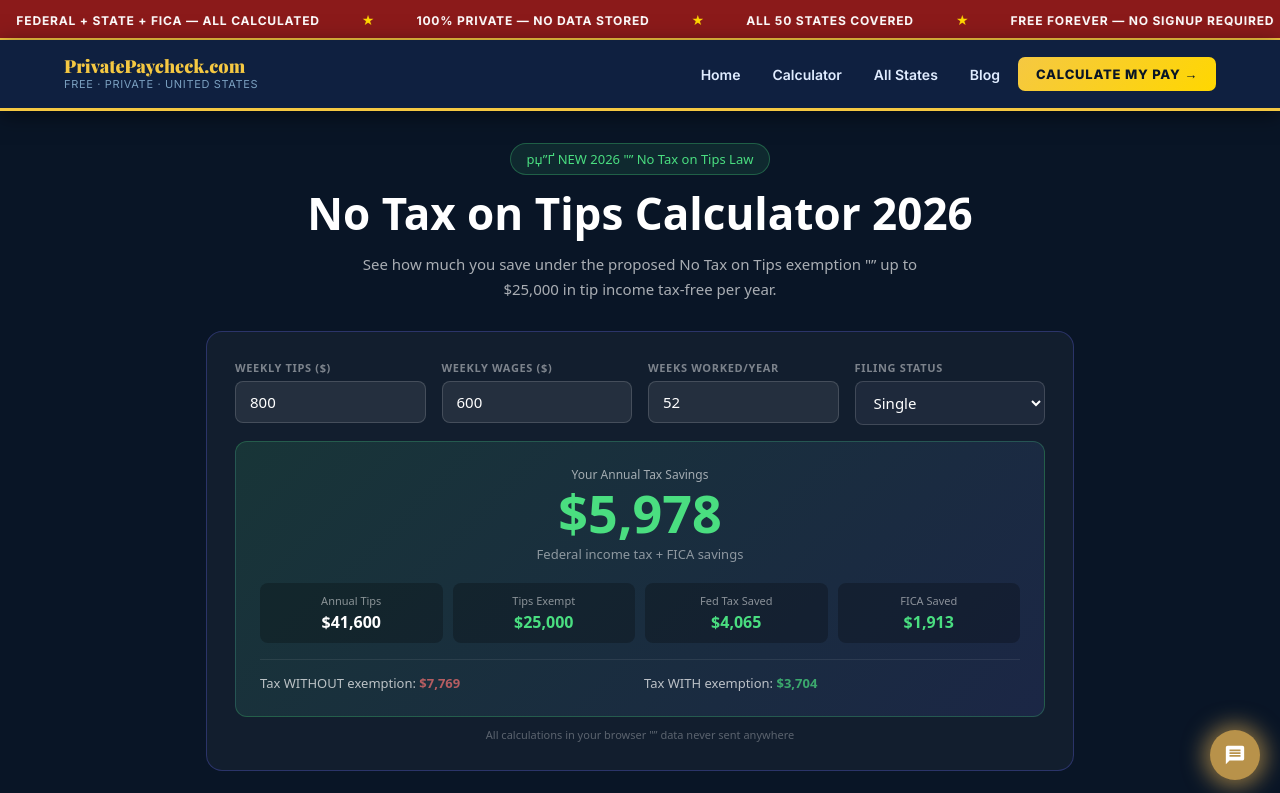
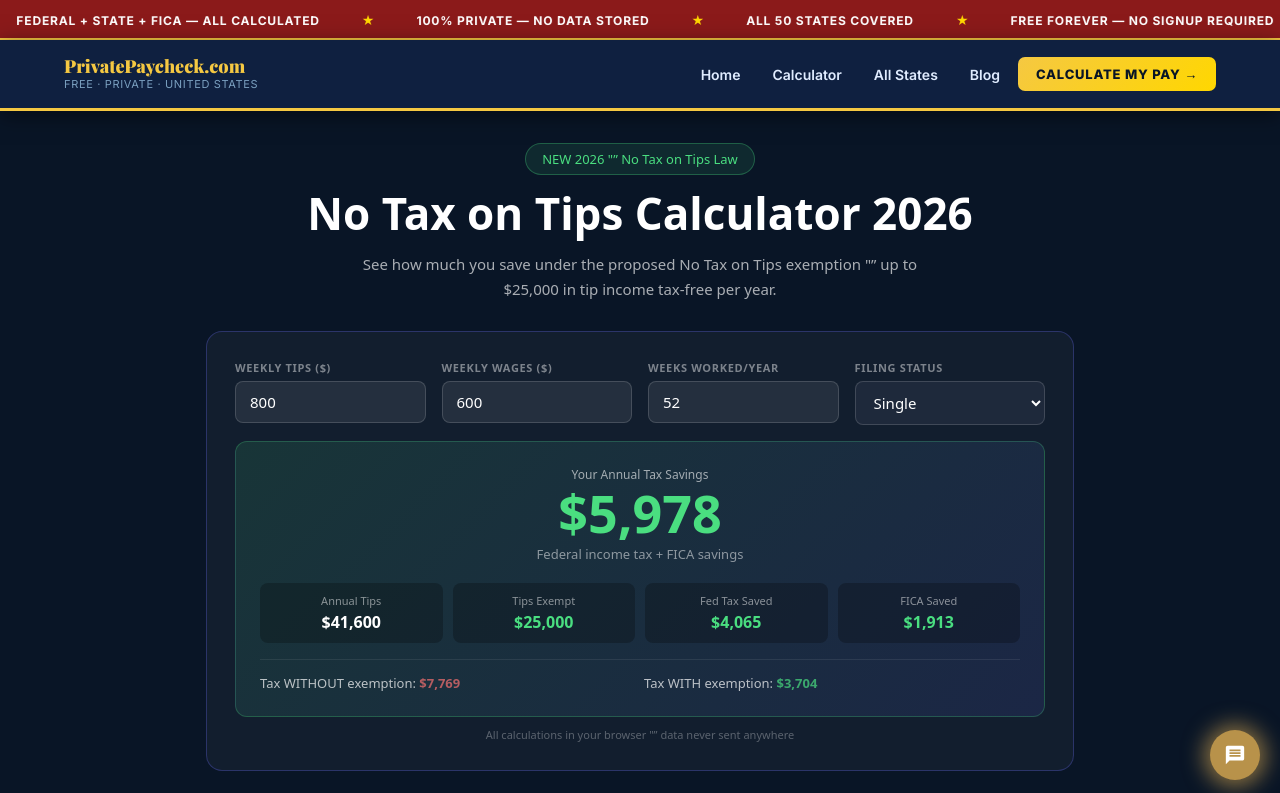
Before and after one commit to devqrcraft-ui/privatepaycheck, a Next.js app: page /no-tax-on-tips-calculator in a window 1280 px wide. Shown: the top 793 px of the page. Built offline with nearby package versions, Linux system fonts and the light colour scheme.

Commit message:
fix: remove remaining mojibake from badge text

```diff
--- a/src/app/no-tax-on-overtime-deduction/page.tsx
+++ b/src/app/no-tax-on-overtime-deduction/page.tsx
@@ -48,7 +48,7 @@ export default function NoTaxOnOvertimePage() {
 
       <div style={{ maxWidth: '900px', margin: '0 auto', padding: '32px 16px' }}>
         <div style={{ textAlign: 'center', marginBottom: '28px' }}>
-          <div style={{ display: 'inline-block', background: 'rgba(251,191,36,0.1)', border: '1px solid rgba(251,191,36,0.3)', borderRadius: '20px', padding: '6px 16px', fontSize: '13px', marginBottom: '12px', color: '#fbbf24' }}>рџ”Ґ Signed Law 2025–2028 — No Tax on Overtime</div>
+          <div style={{ display: 'inline-block', background: 'rgba(251,191,36,0.1)', border: '1px solid rgba(251,191,36,0.3)', borderRadius: '20px', padding: '6px 16px', fontSize: '13px', marginBottom: '12px', color: '#fbbf24' }}>Signed Law 2025–2028 — No Tax on Overtime</div>
           <h1 style={{ fontSize: 'clamp(24px,4vw,44px)', fontWeight: 900, margin: '0 0 12px', lineHeight: 1.2 }}>No Tax on Overtime Calculator 2026</h1>
           <p style={{ fontSize: '15px', opacity: 0.65, maxWidth: '560px', margin: '0 auto', lineHeight: 1.7 }}>See how much extra you would keep if overtime pay (the 0.5× premium portion) becomes federal income tax-free.</p>
         </div>
--- a/src/app/no-tax-on-tips-calculator/page.tsx
+++ b/src/app/no-tax-on-tips-calculator/page.tsx
@@ -52,7 +52,7 @@ export default function NoTaxOnTipsCalculator() {
 
       <div style={{ maxWidth: '900px', margin: '0 auto', padding: '32px 16px' }}>
         <div style={{ textAlign: 'center', marginBottom: '28px' }}>
-          <div style={{ display: 'inline-block', background: 'rgba(74,222,128,0.1)', border: '1px solid rgba(74,222,128,0.3)', borderRadius: '20px', padding: '6px 16px', fontSize: '13px', marginBottom: '12px', color: '#4ade80' }}>рџ”Ґ NEW 2026 "” No Tax on Tips Law</div>
+          <div style={{ display: 'inline-block', background: 'rgba(74,222,128,0.1)', border: '1px solid rgba(74,222,128,0.3)', borderRadius: '20px', padding: '6px 16px', fontSize: '13px', marginBottom: '12px', color: '#4ade80' }}>NEW 2026 "” No Tax on Tips Law</div>
           <h1 style={{ fontSize: 'clamp(24px,4vw,44px)', fontWeight: 900, margin: '0 0 12px', lineHeight: 1.2 }}>No Tax on Tips Calculator 2026</h1>
           <p style={{ fontSize: '15px', opacity: 0.65, maxWidth: '560px', margin: '0 auto', lineHeight: 1.7 }}>See how much you save under the proposed No Tax on Tips exemption "” up to $25,000 in tip income tax-free per year.</p>
         </div>
```
